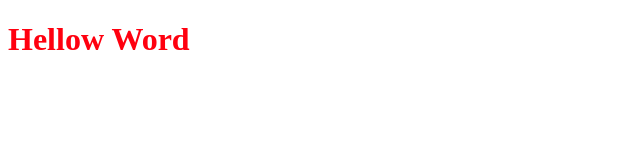
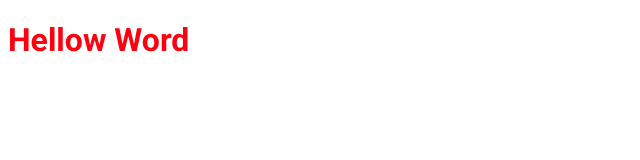
Before and after one commit to jukka10/Ignews, a Next.js app: page / in a window 1280 px wide. Shown: the top 160 px of the page, without its empty margins (0-640 px from the left). Built offline with nearby package versions, Linux system fonts and the light colour scheme.

Commit message:
add external fonts

```diff
--- /dev/null
+++ b/pages/_document.tsx
@@ -0,0 +1,22 @@
+import Document, { Html, Head, Main, NextScript } from "next/document";
+
+export default class MyDocument extends Document {
+  render() {
+    return (
+      <Html lang="pt-br">
+        <Head>
+          <link rel="preconnect" href="https://fonts.gstatic.com" />
+          <link
+            href="https://fonts.googleapis.com/css2?family=Roboto:wght@400;700;900&display=swap"
+            rel=" stylesheet "
+          />
+          <title>ig.news</title>
+        </Head>
+        <body>
+          <Main />
+          <NextScript />
+        </body>
+      </Html>
+    );
+  }
+}
--- a/styles/home.module.scss
+++ b/styles/home.module.scss
@@ -1,3 +1,4 @@
 .title {
   color: #ff000f;
+  font-family: "roboto";
 }
```
